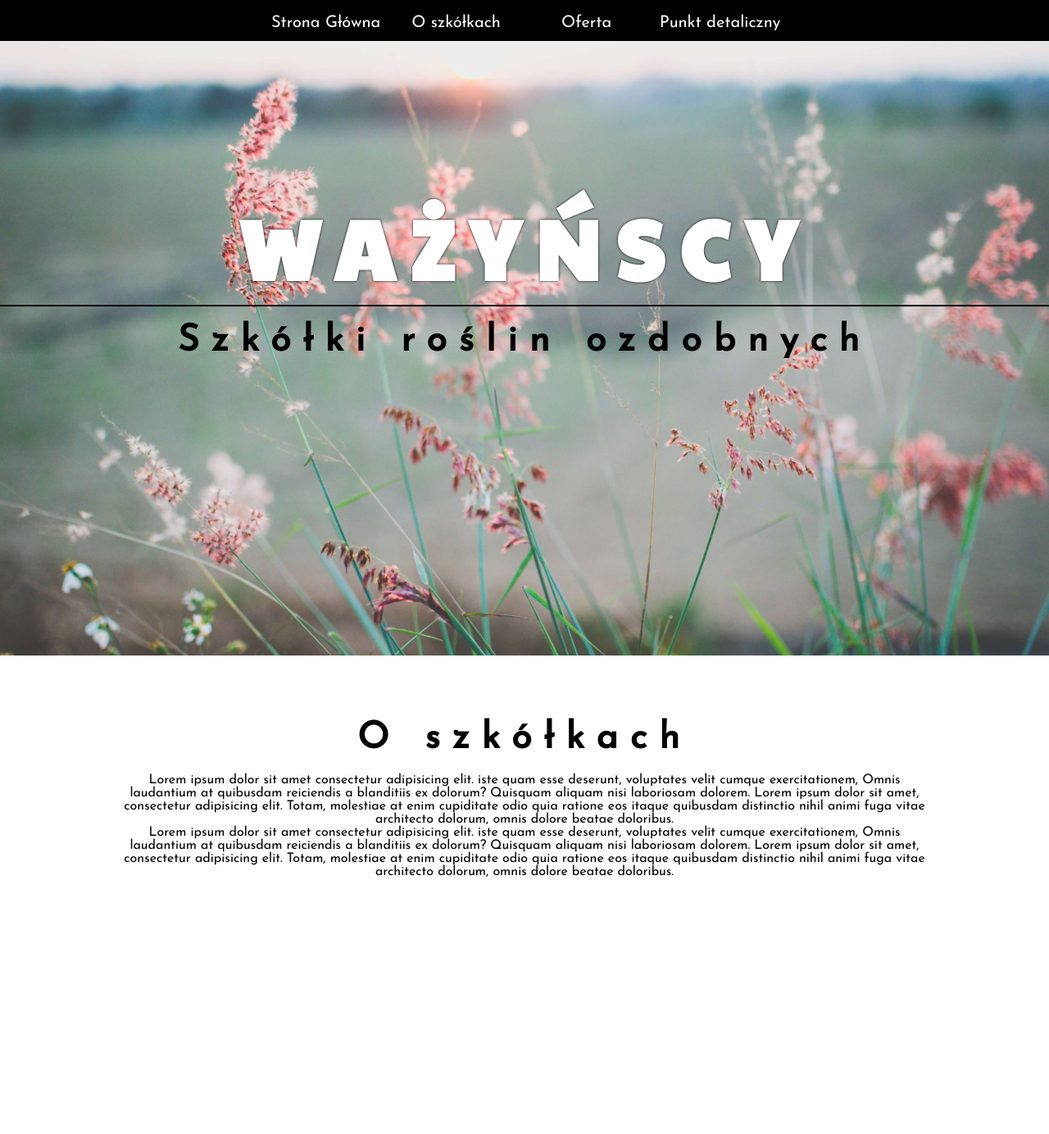
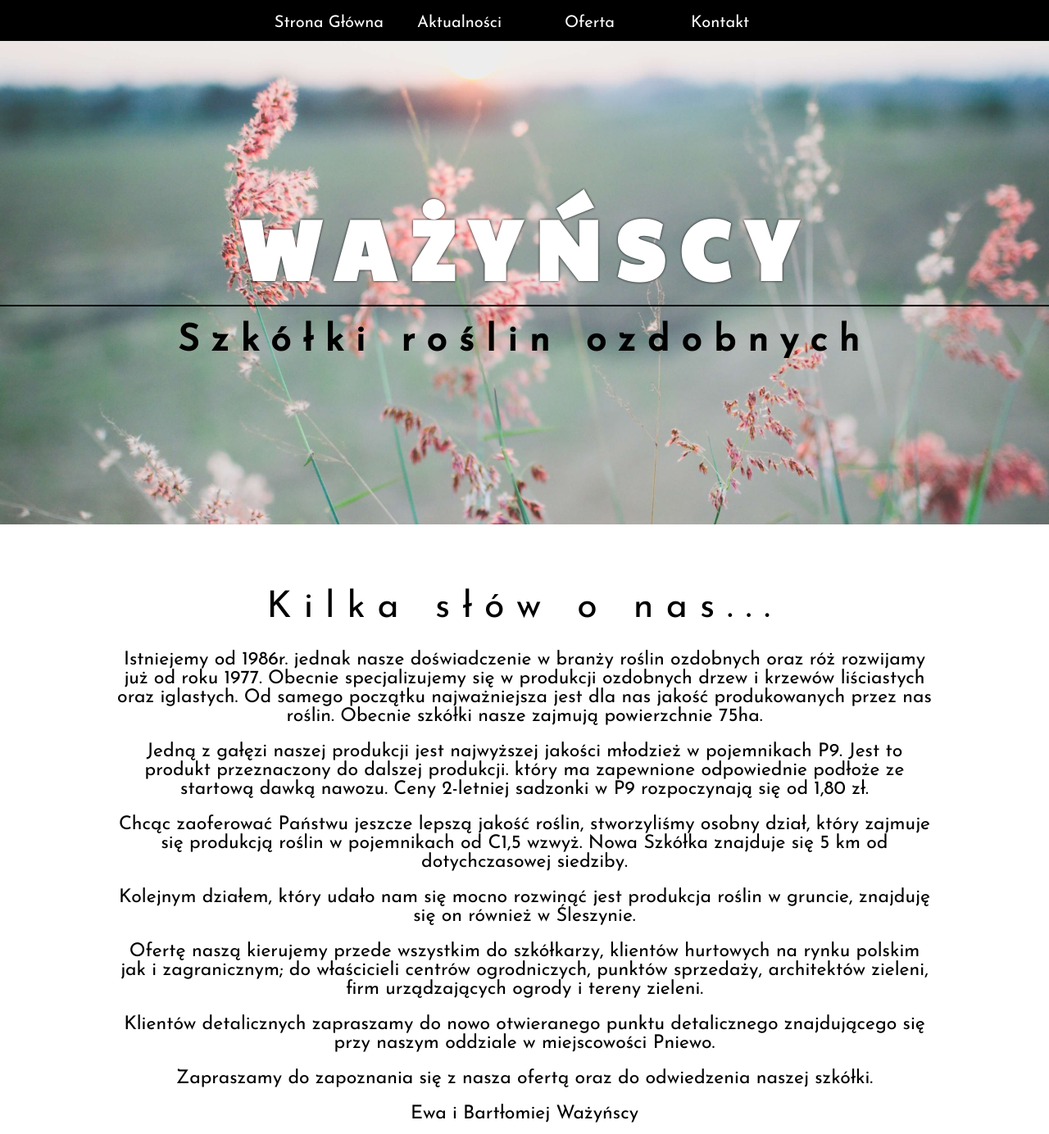
Before and after one commit to tompacior/WazynscyStrona, a plain HTML site: page index.html in a window 1280 px wide. Shown: the top 1384 px of the page at 82% size. Drawn offline with Linux system fonts and the light colour scheme.

Commit message:
start adding content

```diff
--- a/index.html
+++ b/index.html
@@ -18,14 +18,14 @@
                     <a class="navigation__item" href="#strona_glowna">
                         <li>Strona Główna</li>
                     </a>
-                    <a class="navigation__item" href="#section1">
-                        <li>O szkółkach</li>
+                    <a class="navigation__item" href="#section2">
+                        <li>Aktualności</li>
                     </a>
-                    <a class="navigation__item" href="#section2">
+                    <a class="navigation__item" href="#section3">
                         <li>Oferta</li>
                     </a>
-                    <a class="navigation__item" href="#section3">
-                        <li>Punkt detaliczny</li>
+                    <a class="navigation__item" href="#section4">
+                        <li>Kontakt</li>
                     </a>
                     <a class="navigation__icon" htef="#" onclick="hamburgerClick()">
                         <li>
@@ -40,45 +40,61 @@
         <div class="container">
             <section id="strona_glowna">
                 <div class="container__div container__div--first js-parallax-bg">
-                    <div class="container__article container__article--first">
-                        <div class="container__logo">
-                            <h1 class="container__header container__header--first">Ważyńscy</h1>
-                            <h1 class="container__header">Szkółki roślin ozdobnych </h1>
-                            </ozdobnych>
-
+                    <div class="article article__first">
+                        <div class="article__logo">
+                            <h1 class="article__header article__header--first">Ważyńscy</h1>
+                            <h1 class="article__header">Szkółki roślin ozdobnych </h1>
                         </div>
                     </div>
                 </div>
             </section>
             <section id="section1">
-                <div class="container__div container__div--bgcolor">
-                    <div class="container__article">
-                        <h4 class="container__header">O szkółkach</h4>
-                        <p>Lorem ipsum dolor sit amet consectetur adipisicing elit.
-                            iste quam esse deserunt, voluptates velit cumque exercitationem,
-                            Omnis laudantium at quibusdam reiciendis a blanditiis
-                            ex dolorum? Quisquam aliquam nisi laboriosam dolorem.
-                            Lorem ipsum dolor sit amet, consectetur adipisicing elit.
-                            Totam, molestiae at enim cupiditate odio quia ratione eos
-                            itaque quibusdam distinctio nihil animi fuga vitae architecto
-                            dolorum, omnis dolore beatae doloribus.</p>
+                <div class="container__div">
+                    <div class="article">
+                        <div class="article__header">Kilka słów o nas...</div>
+                        <div class="article__content">
+                            <p>Istniejemy od 1986r. jednak nasze doświadczenie w branży
+                                roślin ozdobnych oraz róż rozwijamy już od roku 1977.
+                                Obecnie specjalizujemy się w produkcji ozdobnych drzew
+                                i krzewów liściastych oraz iglastych. Od samego początku
+                                najważniejsza jest dla nas jakość produkowanych przez
+                                nas roślin. Obecnie szkółki nasze zajmują powierzchnie 75ha.</p>
 
-                        <p>Lorem ipsum dolor sit amet consectetur adipisicing elit.
-                            iste quam esse deserunt, voluptates velit cumque exercitationem,
-                            Omnis laudantium at quibusdam reiciendis a blanditiis
-                            ex dolorum? Quisquam aliquam nisi laboriosam dolorem.
-                            Lorem ipsum dolor sit amet, consectetur adipisicing elit.
-                            Totam, molestiae at enim cupiditate odio quia ratione eos
-                            itaque quibusdam distinctio nihil animi fuga vitae architecto
-                            dolorum, omnis dolore beatae doloribus.</p>
+                            <p>Jedną z gałęzi naszej produkcji jest najwyższej jakości
+                                młodzież w pojemnikach P9. Jest to produkt przeznaczony
+                                do dalszej produkcji. który ma zapewnione odpowiednie
+                                podłoże ze startową dawką nawozu.
+                                Ceny 2-letniej sadzonki w P9 rozpoczynają się od 1,80 zł. </p>
 
+                            <p>Chcąc zaoferować Państwu jeszcze lepszą jakość roślin,
+                                stworzyliśmy osobny dział, który zajmuje się produkcją
+                                roślin w pojemnikach od C1,5 wzwyż. Nowa Szkółka znajduje
+                                się 5 km od dotychczasowej siedziby.</p>
+
+                            <p>Kolejnym działem, który udało nam się mocno rozwinąć jest
+                                produkcja roślin w gruncie, znajduję się on również w Śleszynie.</p>
+
+                            <p>Ofertę naszą kierujemy przede wszystkim do szkółkarzy,
+                                klientów hurtowych na rynku polskim jak i zagranicznym;
+                                do właścicieli centrów ogrodniczych, punktów sprzedaży,
+                                architektów zieleni, firm urządzających ogrody i tereny zieleni.</p>
+                            <p>Klientów detalicznych zapraszamy do nowo otwieranego
+                                punktu detalicznego znajdującego się przy naszym oddziale
+                                w miejscowości Pniewo.</p>
+
+                            <p>Zapraszamy do zapoznania się z nasza ofertą oraz do
+                                odwiedzenia naszej szkółki.</p>
+
+                            <p>Ewa i Bartłomiej Ważyńscy</p>
+                        </div>
                     </div>
                 </div>
             </section>
             <section id="section2">
-                <div class="container__div">
-                    <div class="container__article">
-                        <h4 class="container__header">Oferta</h4>
+                <div class="container__div container__div--bgcolor">
+                    <div class="article">
+                        <div class="article__header">Aktualności</div>
+                        <div class="article__content">
                             <p>Lorem ipsum dolor sit amet consectetur adipisicing elit.
                                 iste quam esse deserunt, voluptates velit cumque exercitationem,
                                 Omnis laudantium at quibusdam reiciendis a blanditiis
@@ -98,11 +114,13 @@
                                 dolorum, omnis dolore beatae doloribus.</p>
                         </div>
                     </div>
+                </div>
             </section>
             <section id="section3">
-                <div class="container__div container__div--bgcolor">
-                    <div class="container__article">
-                        <h4 class="container__header">Punkt detaliczny</h4>
+                <div class="container__div">
+                    <div class="article">
+                        <div class="article__header">Oferta</div>
+                        <div class="article__content">
                             <p>Lorem ipsum dolor sit amet consectetur adipisicing elit.
                                 iste quam esse deserunt, voluptates velit cumque exercitationem,
                                 Omnis laudantium at quibusdam reiciendis a blanditiis
@@ -122,11 +140,13 @@
                                 dolorum, omnis dolore beatae doloribus.</p>
                         </div>
                     </div>
+                </div>
             </section>
             <section id="section4">
-                    <div class="container__div">
-                        <div class="container__article">
-                            <h4 class="container__header">Button4</h4>
+                <div class="container__div container__div--bgcolor">
+                    <div class="article">
+                        <div class="article__header">Kontakt</div>
+                        <div class="article__content">
                             <p>Lorem ipsum dolor sit amet consectetur adipisicing elit.
                                 iste quam esse deserunt, voluptates velit cumque exercitationem,
                                 Omnis laudantium at quibusdam reiciendis a blanditiis
@@ -146,15 +166,16 @@
                                 dolorum, omnis dolore beatae doloribus.</p>
                         </div>
                     </div>
+                </div>
             </section>
+
             <footer>
-                    <div>Icons made by <a href="https://www.flaticon.com/authors/freepik"
-                        title="Freepik">Freepik</a> from <a href="https://www.flaticon.com/"
-                        title="Flaticon">www.flaticon.com</a> is licensed by <a
-                        href="http://creativecommons.org/licenses/by/3.0/" title="Creative Commons BY 3.0"
-                        target="_blank">CC 3.0 BY</a></div>
+                <div class="powered">
+                    <p>Ważyńscy - szkółi roślin ozdobnych. &copy;Wszelkie prawa zastrzeżone.</p>
+                    <p>Powered by Tomasz Paciorkowski</p>
+                </div>
             </footer>
-        </div>
+            </>
     </main>
     <script src="javaScript/gator.min.js"></script>
     <script src="scriptJS.js"></script>
--- a/scriptJS.js
+++ b/scriptJS.js
@@ -67,7 +67,7 @@ window.ParallaxBG = (function() {
 
 			if((elOffset > offset + vHeight) || (elOffset + elHeight < offset)) { continue; }
 
-			el.style.backgroundPosition = '50% '+Math.round((elOffset - offset)*3/8)+'px';
+			el.style.backgroundPosition = '50% '+Math.round((elOffset - offset)*4/8)+'px';
 		}
 	}
 
--- a/style.scss
+++ b/style.scss
@@ -107,38 +107,37 @@ li{
     width: 100%;
    /* padding-top: 20px;*/
     &__div{
-        background: $bgColorArticle;
+        background: $bgColor;
         &--first{
             background-image: url("icon/Webp.jpg");
             background-attachment: fixed;
             background-position: 50% 0;
             background-repeat: no-repeat;
             background-size: cover;
-            height: 100vh;
+            height: 80vh;
             max-height: 1200px;
             min-height: 200px;
         }
     }
     &__div--bgcolor{
-        background: $bgColor;
+        background: $bgColorArticle;
     }
-    &__article{
-        color: $fontColor;
-        padding-top: 79px;
-        max-width: 1000px;
-        min-height: 700px;
-        margin: 0 auto;
-        z-index: 10;
-        &--first{
-            max-width: none;
-        }
+}
 
+.article{
+    color: $fontColor;
+    padding-top: 79px;
+    max-width: 1000px;
+    min-height: 700px;
+    margin: 0 auto;
+    &__first{
+        max-width: none;
     }
     &__logo{
         margin-top: 150px;
         text-align: center;
+        text-align: center;
     }
-
     &__header{
         font-size: 3.5vw;
         letter-spacing: 15px;
@@ -157,7 +156,28 @@ li{
             letter-spacing: 20px;
             color: white;
             text-shadow: 0px 0px 3px black;
-
+        }
+    }
+    &__content{
+        > p{
+            padding: 10px 0px;
+            font-size: 1.8vw;
         }
     }
 }
+
+.powered{
+    background: #000000;
+    color: white;
+    font-size: 10px;
+    text-align: right;
+    padding: 5px 20px;
+    >p:first-child{
+        padding: 20px 0;
+        font-size: 16px;
+        text-align: center;
+
+
+    }
+
+}
```
Also changed, not shown: style.css, 1 other file. Lines whose indentation alone changed are shown as unchanged.
